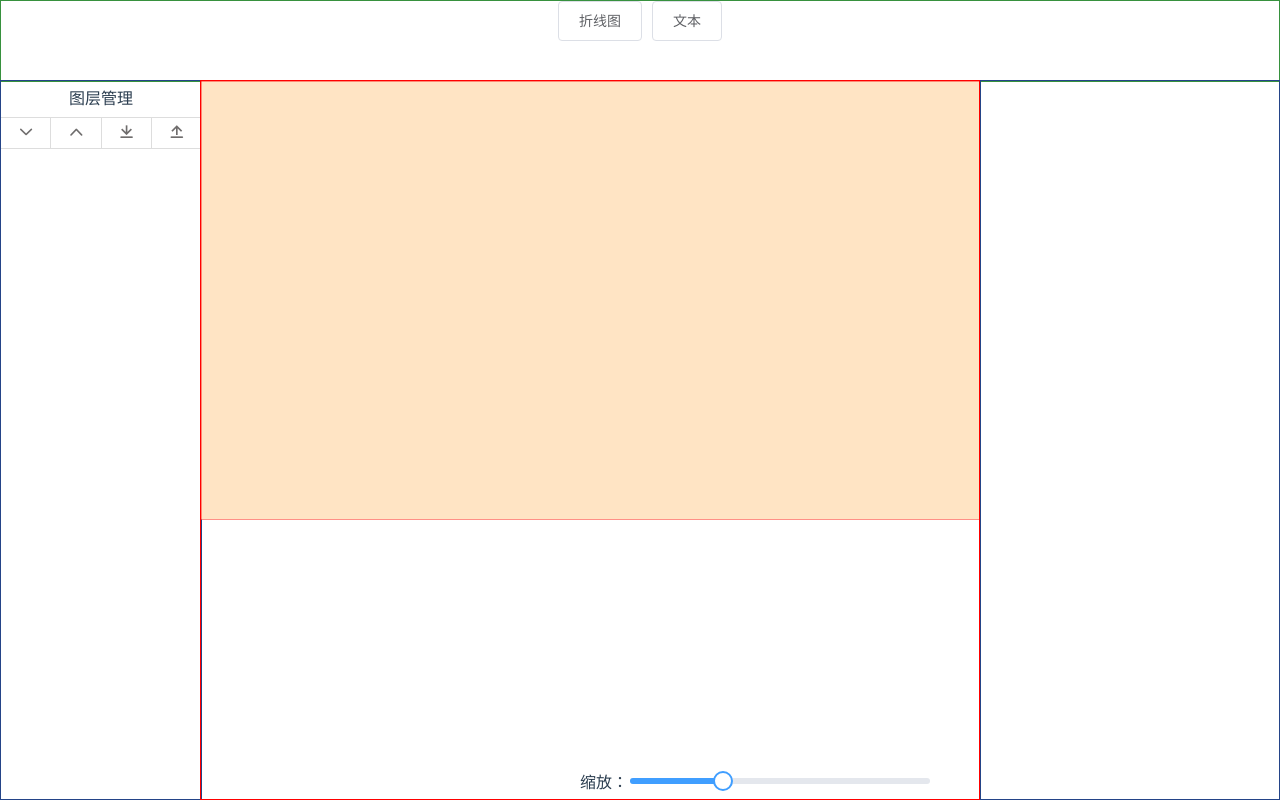
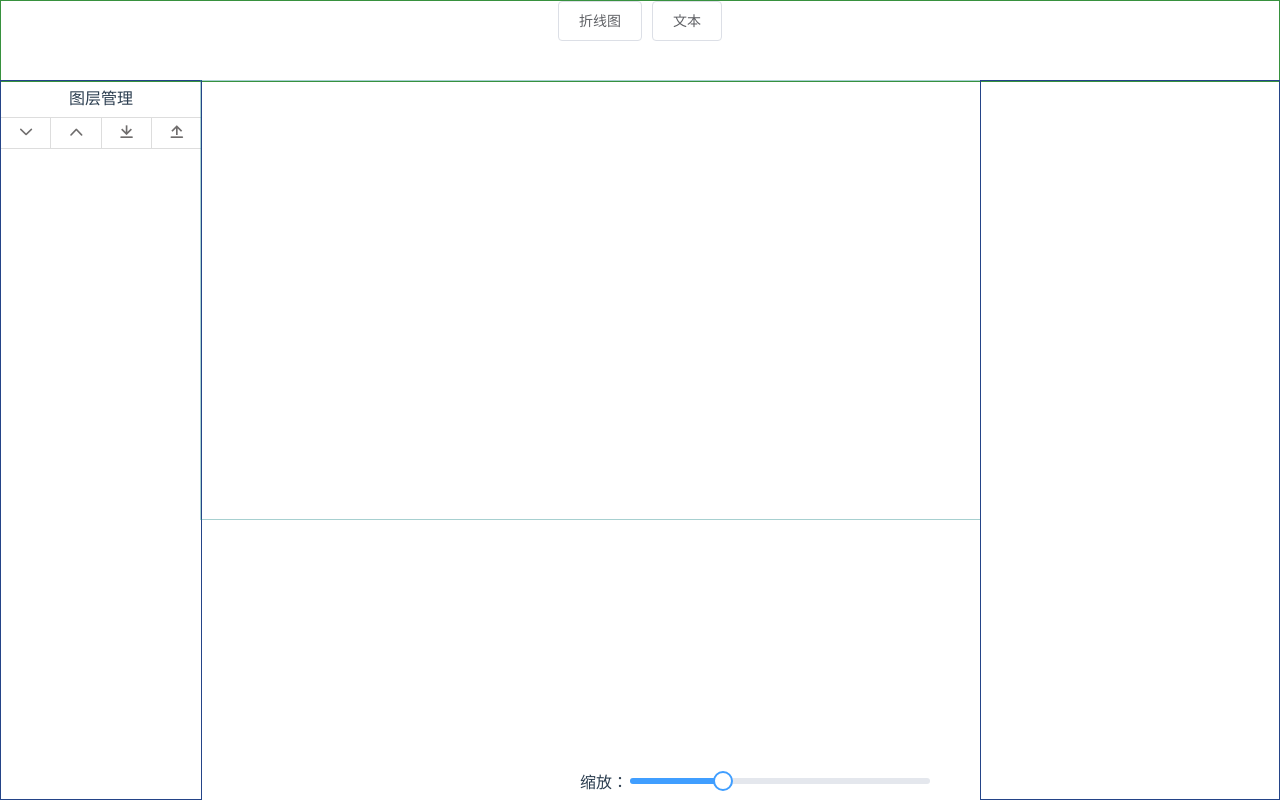
Before and after one commit to Atlas-vue/atlas, a Vue app: page /#/edit in a window 1280 px wide. Built offline with nearby package versions, Linux system fonts and the light colour scheme.

Commit message:
画布增加网格

```diff
--- a/src/views/Edit.vue
+++ b/src/views/Edit.vue
@@ -77,7 +77,6 @@ export default {
     left: 200px;
     right: 300px;
     bottom: 0;
-    border: 1px solid red;
     .chart1 {
       z-index: 50;
     }
--- a/src/views/subPages/ChartLayout.vue
+++ b/src/views/subPages/ChartLayout.vue
@@ -119,22 +119,15 @@ export default {
   }
   .atlas-canvas {
     position: relative;
-    background-color: bisque;
     user-select: none;
     width: 100%;
     height: 100%;
     transform-origin: 0 0;
-    border: 1px solid red;
-    .border {
-      position: absolute;
-      width: 100%;
-      height: 100%;
-      left: -10px;
-      top: -10px;
-      padding: 10px;
-      border: 1px solid red;
-      pointer-events: none;
-    }
+    border: 1px solid rgb(41, 139, 139);
+    background-image:
+        linear-gradient(rgba(55, 161, 144, .5) 1px, transparent 0),
+        linear-gradient(90deg, rgba(55, 161, 144, .5) 1px, transparent 0);
+    background-size: 30px 30px, 30px 30px;
   }
   .transform-ratio {
     position: fixed;
```
